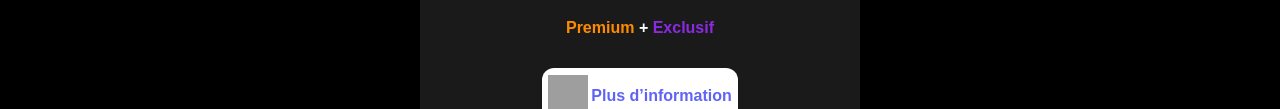
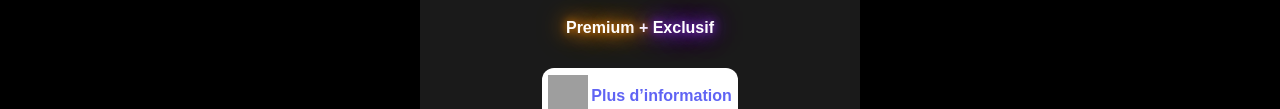
Before and after one commit to NeverOver52/NeverOverSell, a plain HTML site: page index.html in a window 1280 px wide. Both pictures are taken after a click on the button "Premium". Shown: the part 447-556 px from the top of the page. Drawn offline with Linux system fonts and the light colour scheme; grey boxes are pictures that could not be loaded.

Commit message:
Add files via upload

```diff
--- a/index.html
+++ b/index.html
@@ -260,6 +260,15 @@
       cursor: pointer;
     }
 
+    /* Brillance (Glow) pour Premium et Exclusif */
+    .glowing {
+      text-shadow: 0 0 8px #ff8c00, 0 0 20px #ff8c00, 0 0 30px #ff8c00;
+    }
+
+    .glowing-exclusif {
+      text-shadow: 0 0 8px #8a2be2, 0 0 20px #8a2be2, 0 0 30px #8a2be2;
+    }
+
     /* Responsive Design */
     @media (max-width: 768px) {
       header {
@@ -353,7 +362,7 @@
       <span class="close" onclick="closePopup()">&times;</span>
       <img src="https://em-content.zobj.net/source/telegram/386/gem-stone_1f48e.webp" alt="Gem" style="width:200px;">
       <h3>Achète le VIP maintenant pour accéder à tout le contenu !</h3>
-      <h4 style="color: #ff8c00; font-weight: bold;">Premium <span style="color: white;">+ </span><span style="color: #8a2be2; font-weight: 900;">Exclusif</span></h4>
+      <h4 class="glowing">Premium <span style="color: white;">+ </span><span class="glowing-exclusif">Exclusif</span></h4>
       <a href="https://discord.com/invite/KSvDsNDmZp" class="button" target="_blank" rel="noopener"
          style="background:white;color:#6064f4;display:inline-flex;
                 align-items:center;gap:3px;padding:2px 6px;
```
